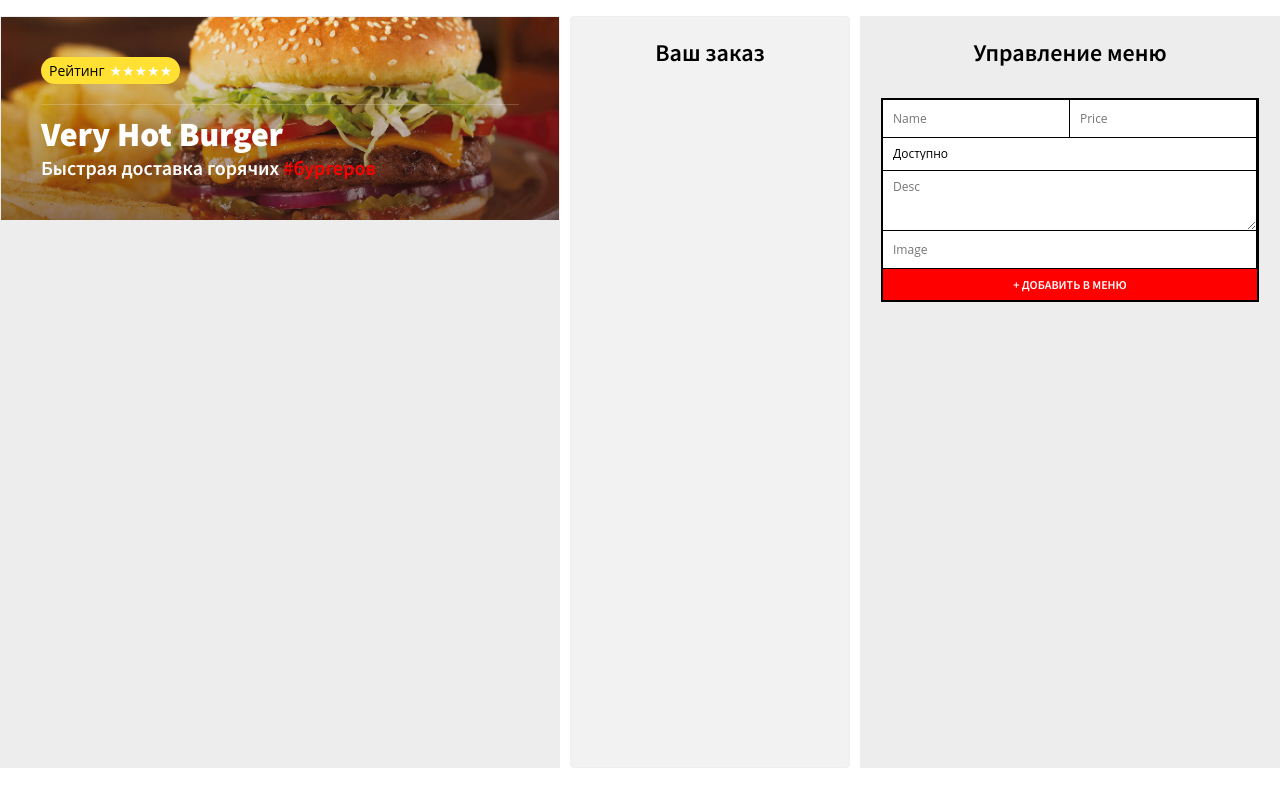
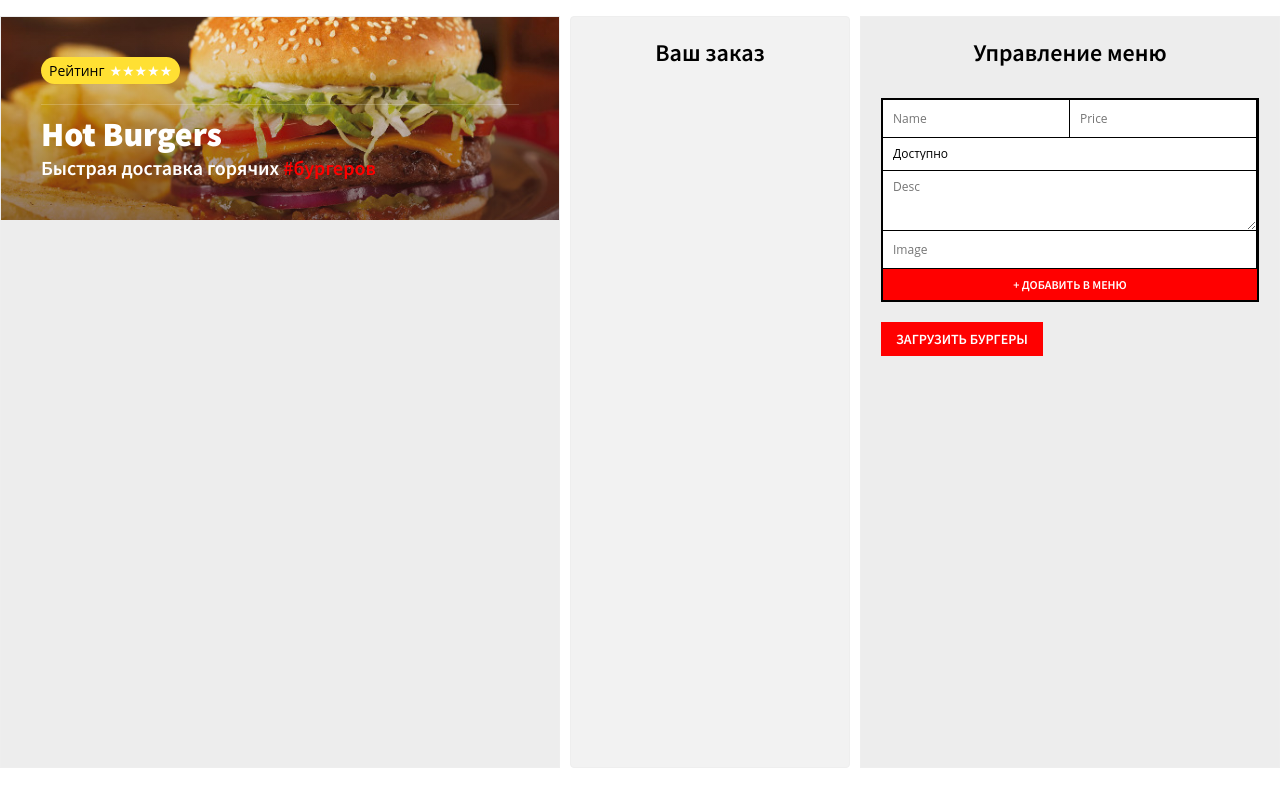
Before and after one commit to ivgrr/react-burgers, a React (Create React App) app: page /restaurant/1 in a window 1280 px wide. Built offline with nearby package versions, Linux system fonts and the light colour scheme.

Commit message:
add-view-burgers

```diff
--- /dev/null
+++ b/src/Burger.js
@@ -0,0 +1,25 @@
+import React from 'react';
+
+
+class Burger extends React.Component {
+    render() {
+        const {image, name, price, desc, status} = this.props.details
+        return (
+            <li className='menu-burger'>
+                <div className='image-container'>
+                    <img src={image} alt={name}/>
+                </div>
+                <div className='burger-details'>
+                    <h3 className='burger-name'>
+                        {name}
+                        <span className='price'>{price} ₴</span>
+                    </h3>
+                    <p>{desc}</p>
+                    <button className='buttonOrder'>Заказать</button>
+                </div>
+            </li>
+        );
+    };
+}
+
+export default Burger;
--- a/src/components/App.js
+++ b/src/components/App.js
@@ -2,6 +2,8 @@ import React from 'react';
 import Header from "./Header";
 import Order from "./Order";
 import MenuAdmin from "./MenuAdmin";
+import sampleBurgers from "../sample-burgers";
+import Burger from "../Burger";
 
 class App extends React.Component {
 
@@ -13,20 +15,33 @@ class App extends React.Component {
     addBurger = burger => {
         // Делаем копию объекта state
         const burgers = {...this.state.burgers};
-        // Добавить ноый бургер в переменную burgers
+        // Добавить новый бургер в переменную burgers
         burgers[`burger${Date.now()}`] = burger;
         // Записать наш новый объект burgers в state
         this.setState({ burgers });
+    };
+
+    loadSampleBurgers = () => {
+        this.setState({burgers: sampleBurgers});
     };
 
     render() {
         return(
             <div className='burger-paradise'>
                 <div className='menu'>
-                    <Header title='Very Hot Burger'/>
+                    <Header title='Hot Burgers'/>
+                    <ul className='burgers'>
+                        {Object.keys(this.state.burgers).map(key => {
+                            return <Burger key={key}
+                                           index={key}
+                                           details={this.state.burgers[key]}
+                            />
+                        })}
+                    </ul>
                 </div>
                 <Order />
-                <MenuAdmin addBurger = {this.addBurger}/>
+                <MenuAdmin addBurger = {this.addBurger}
+                           loadSampleBurgers={this.loadSampleBurgers}/>
             </div>
         );
     };
--- a/src/components/MenuAdmin.js
+++ b/src/components/MenuAdmin.js
@@ -7,9 +7,10 @@ class MenuAdmin extends React.Component {
             <div className='menu-admin'>
                 <h2>Управление меню</h2>
                 <AddBurgerForm addBurger={this.props.addBurger} />
+                <button onClick={this.props.loadSampleBurgers}>Загрузить бургеры</button>
             </div>
         );
-    }
+    };
 }
 
 export default MenuAdmin
```
